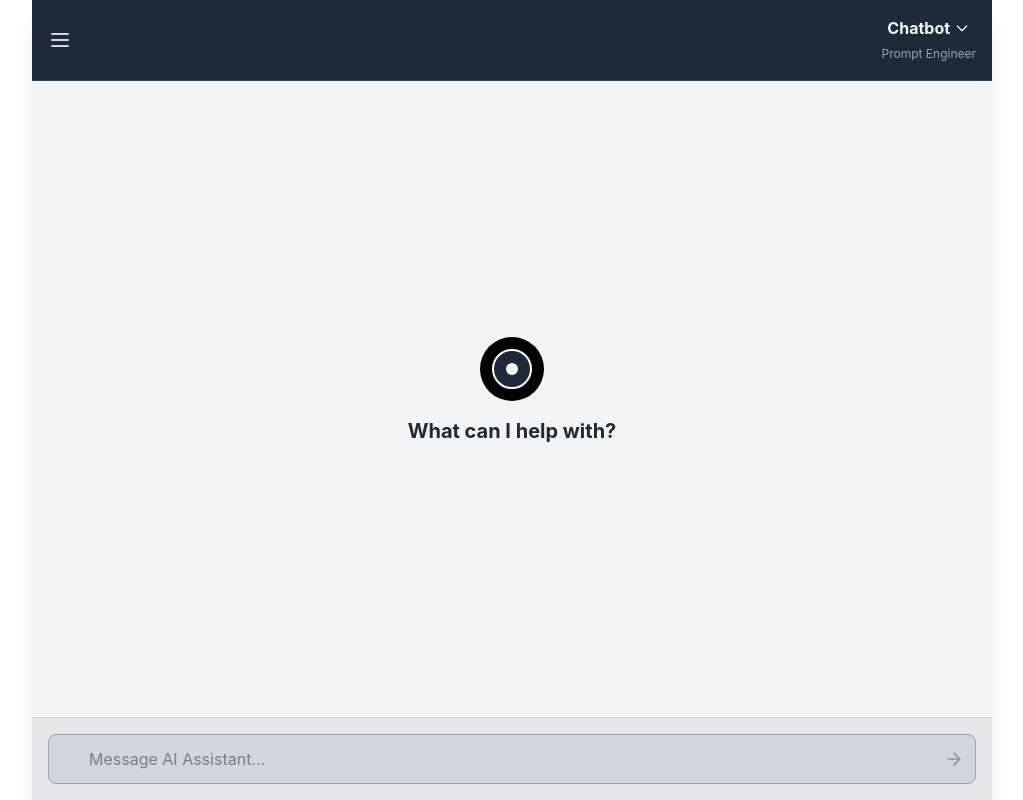
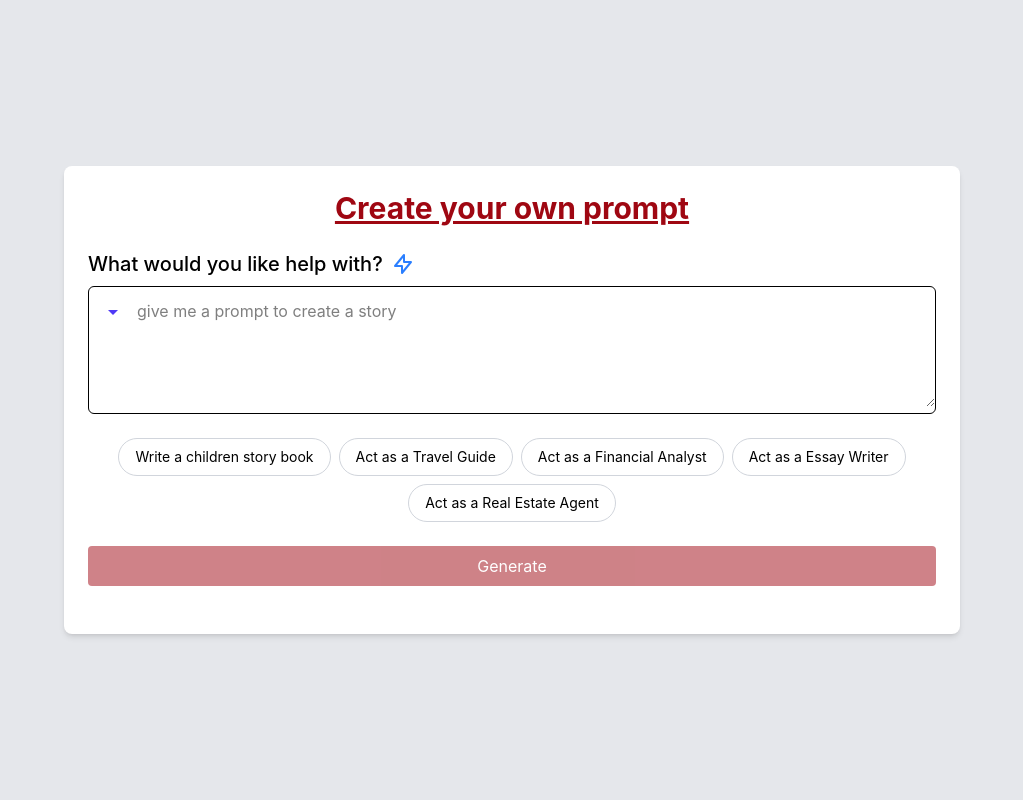
Before and after one commit to ViaSocket-Git/Prompt_Engineer, a React (Create React App) app: page / in a window 1280 px wide. Shown: the whole page, without its empty margins (128-1151 px from the left). Built offline with nearby package versions, Linux system fonts and the light colour scheme.

Commit message:
updated frontend and fixed issues

```diff
--- a/package.json
+++ b/package.json
@@ -16,7 +16,6 @@
     "react-markdown": "^10.1.0",
     "react-router-dom": "^7.4.0",
     "react-scripts": "5.0.1",
-    "uuid": "^11.1.0",
     "web-vitals": "^2.1.4"
   },
   "scripts": {
--- a/src/Components/intialChatbot.js
+++ b/src/Components/intialChatbot.js
@@ -1,68 +1,71 @@
 import React, { useState, useRef, useEffect } from 'react';
-import { useNavigate } from 'react-router-dom'; // Import useNavigate
+import { useNavigate } from 'react-router-dom';
 import { useThread } from "../Context/ThreadContext";
 import { nanoid } from "nanoid";
-function Chatbot1() {
+
+
+
+
+function PromptGenerator() {
   const [messages, setMessages] = useState([]);
   const [input, setInput] = useState('');
   const [isLoading, setIsLoading] = useState(false);
-  const [showContinue, setShowContinue] = useState(false); // State for "Continue" button
+  const [showContinue, setShowContinue] = useState(false);
+  const [generatedContent, setGeneratedContent] = useState('');
   const messagesEndRef = useRef(null);
 
-
   const { Thread, setThread } = useThread();
-  const navigate = useNavigate(); // Initialize useNavigate hook
+  const navigate = useNavigate();
 
   const scrollToBottom = () => {
-    messagesEndRef.current?.scrollIntoView({ behavior: 'smooth' });
+    if (messagesEndRef.current) {
+      messagesEndRef.current.scrollIntoView({ behavior: 'smooth' });
+    }
   };
 
+
   useEffect(() => {
+    if (messages.length > 0) {
       scrollToBottom();
+    }
   }, [messages]);
 
-  // Helper function to format the response
   const formatResponse = (text) => {
     return text
-      .replace(/\*\*(.*?)\*\*/g, '<strong>$1</strong>') // Bold text
-      .replace(/# (.*?)\n/g, '<h2>$1</h2>') // Heading
-      .replace(/\n/g, '<br />'); // Line breaks
+      .replace(/\*\*(.*?)\*\*/g, '<strong>$1</strong>')
+      .replace(/# (.*?)\n/g, '<h2>$1</h2>')
+      .replace(/\n/g, '<br />');
   };
 
   const generateRandomThreadId = () => {
-    return String(nanoid(9));  // Ensures the ID is explicitly a string
+    return String(nanoid(9));
   };
 
-  const sendMessage = async (messageText = input) => {
-    if (messageText.trim() === '') return;
+  const generatePrompt = async () => {
+    if (input.trim() === '') return; // Ensure input isn't empty
 
-    // Clear previous messages and show loading state
-    setMessages([]);
-    setInput('');
     setIsLoading(true);
-    setShowContinue(false); // Hide "Continue" button
+    setShowContinue(false);
+    setGeneratedContent('');
 
-    const userMessage = { text: messageText, sender: 'user' };
-    setMessages(prevMessages => [...prevMessages, userMessage]);
     const newThreadId = generateRandomThreadId();
     setThread(newThreadId);
-    console.log(newThreadId)
-    // Use the local variable
+
     try {
       const response = await fetch('https://api.gtwy.ai/api/v2/model/chat/completion', {
         method: 'POST',
         headers: {
-          'pauthkey': '8c7ca6fd1ba9a90b1710a88070dfaa2b',
+          'pauthkey': process.env.REACT_APP_PAUTH_KEY,
           'Content-Type': 'application/json'
         },
         body: JSON.stringify({
           thread_id: String(newThreadId),
-          user: messageText,
-          bridge_id: '67beaf5c435a135f50eecdbc',
+          user: input,
+          bridge_id: process.env.REACT_APP_BRIDGE_ID,
           response_type: 'text'
         })
       });
-      console.log(`Using thread ID: ${newThreadId}`);
+
       const data = await response.json();
       let botResponse = "Sorry, I couldn't process that request.";
 
@@ -70,149 +73,111 @@ function Chatbot1() {
         botResponse = data.response.data.content;
       }
 
-      // Format the bot's response
       const formattedResponse = formatResponse(botResponse);
-
-      setMessages(prevMessages => [...prevMessages, {
-        text: formattedResponse,
-        sender: 'bot'
-      }]);
-
-      // Show "Continue" button after the bot responds
+      setGeneratedContent(formattedResponse);
       setShowContinue(true);
     } catch (error) {
       console.error('Error fetching response:', error);
-      setMessages(prevMessages => [...prevMessages, {
-        text: "Sorry, there was an error connecting to the API.",
-        sender: 'bot'
-      }]);
+      setGeneratedContent("Sorry, there was an error connecting to the API.");
     } finally {
       setIsLoading(false);
     }
   };
 
-  const handleKeyPress = (e) => {
-    if (e.key === 'Enter') {
-      sendMessage();
-    }
+  const handleContinue = () => {
+    setShowContinue(false);
+    setGeneratedContent('');
+    navigate('/new-page');
   };
 
-  const handleSuggestionClick = (suggestion) => {
-    sendMessage(suggestion);
-  };
-
-  const handleContinue = () => {
-    setShowContinue(false); // Hide "Continue" button
-    setMessages([]); // Clear the chat for a new interaction
-    navigate('/new-page'); // Navigate to the new page
-  };
+  const examplePrompts = [
+    "Write a children story book",
+    "Act as a Travel Guide",
+    "Act as a Financial Analyst",
+    "Act as a Essay Writer",
+    "Act as a Real Estate Agent"
+  ];
 
   return (
-    <div className="flex justify-center w-full">
-      <div className="flex flex-col h-screen w-3/4 bg-gray-200 shadow-xl">
-        {/* Header */}
-        <div className="bg-gray-800 border-b border-gray-700 p-4 flex items-center justify-between text-gray-100">
-          <div className="flex items-center">
-            <button className="mr-4 text-gray-300 hover:text-white">
-              <svg xmlns="http://www.w3.org/2000/svg" className="h-6 w-6" fill="none" viewBox="0 0 24 24" stroke="currentColor">
-                <path strokeLinecap="round" strokeLinejoin="round" strokeWidth={2} d="M4 6h16M4 12h16M4 18h16" />
+    <div className="bg-gray-200 min-h-screen flex items-center justify-center">
+      <div className="max-w-4xl w-full p-6 bg-white rounded-lg shadow-md">
+        <h1 className="text-3xl font-bold mb-6 text-center"><span className="text-red-800 underline">Create your own prompt</span></h1>
+
+        <div className="mb-6">
+          <div className="flex items-center mb-2">
+            <h2 className="text-xl font-medium">What would you like help with?</h2>
+            <svg className="ml-2 w-6 h-6 text-blue-500" fill="none" stroke="currentColor" viewBox="0 0 24 24" xmlns="http://www.w3.org/2000/svg">
+              <path strokeLinecap="round" strokeLinejoin="round" strokeWidth="2" d="M13 10V3L4 14h7v7l9-11h-7z"></path>
             </svg>
-            </button>
           </div>
 
-          <div className="text-center">
-            <div className="flex items-center justify-center">
-              <span className="font-bold">Chatbot</span>
-              <svg xmlns="http://www.w3.org/2000/svg" className="h-4 w-4 ml-1" fill="none" viewBox="0 0 24 24" stroke="currentColor">
-                <path strokeLinecap="round" strokeLinejoin="round" strokeWidth={2} d="M19 9l-7 7-7-7" />
+          <div className="relative border rounded-md bg-white">
+            <div className="absolute left-3 top-3 text-indigo-600">
+              <svg className="w-6 h-6" viewBox="0 0 24 24" fill="none" xmlns="http://www.w3.org/2000/svg">
+                <path d="M12 16L7 11H17L12 16Z" fill="currentColor" />
               </svg>
             </div>
-            <span className="text-xs text-gray-400">Prompt Engineer</span>
+            <textarea
+              value={input}
+              onChange={(e) => setInput(e.target.value)}
+              placeholder="give me a prompt to create a story"
+              className="w-full pl-12 pr-4 py-3 focus:outline-none focus:ring-1 focus:ring-blue-500 rounded-md"
+              rows="4"
+            />
           </div>
         </div>
 
-        {/* Chat Messages */}
-        <div className="flex-1 p-6 overflow-y-auto bg-gray-100">
-          {messages.length === 0 ? (
-            <div className="flex flex-col items-center justify-center h-full">
-              <div className="w-16 h-16 rounded-full bg-black flex items-center justify-center mb-4">
-                <div className="w-10 h-10 rounded-full bg-gray-800 flex items-center justify-center border-2 border-white">
-                  <div className="w-3 h-3 rounded-full bg-white"></div>
+        <div className="flex flex-wrap gap-2 mb-6 justify-center">
+          {examplePrompts.map((prompt, index) => (
+            <button
+              key={index}
+              onClick={() => setInput(prompt)}
+              className="px-4 py-2 bg-white border border-gray-300 rounded-full text-sm hover:bg-gray-50"
+            >
+              {prompt}
+            </button>
+          ))}
         </div>
-              </div>
-              <h2 className="text-xl font-bold mb-4 text-gray-800">What can I help with?</h2>
-            </div>
-          ) : (
-            <>
-              {messages.map((message, index) => (
+
+        <button
+          onClick={generatePrompt}
+          disabled={isLoading || input.trim() === ''}
+          className="bg-red-800 text-white px-6 py-2 rounded hover:bg-red-900 disabled:opacity-50 mb-6 w-full"
+        >
+          {isLoading ? 'Generating...' : 'Generate'}
+        </button>
+
+        {generatedContent && (
+          <div className="bg-white border rounded-md p-6 mb-6 shadow-sm">
+            <h3 className="text-lg font-medium mb-3">Generated Prompt:</h3>
             <div
-                  key={index}
-                  className={`mb-4 flex ${message.sender === 'user' ? 'justify-end' : 'justify-start'}`}
-                >
-                  <div
-                    className={`px-4 py-3 rounded-lg max-w-2xl w-full break-words ${message.sender === 'user' ? 'bg-black text-white rounded-br-none' : 'bg-gray-300 text-gray-800 rounded-bl-none'}`}
-                    dangerouslySetInnerHTML={{ __html: message.text }}
+              className="prose max-w-none"
+              dangerouslySetInnerHTML={{ __html: generatedContent }}
             />
           </div>
-              ))}
+        )}
+
         {isLoading && (
-                <div className="flex justify-start mb-4">
-                  <div className="bg-gray-300 text-gray-800 px-4 py-2 rounded-lg rounded-bl-none">
-                    <div className="flex space-x-1">
-                      <div className="w-2 h-2 bg-gray-600 rounded-full animate-bounce"></div>
-                      <div className="w-2 h-2 bg-gray-600 rounded-full animate-bounce" style={{ animationDelay: '0.2s' }}></div>
-                      <div className="w-2 h-2 bg-gray-600 rounded-full animate-bounce" style={{ animationDelay: '0.4s' }}></div>
-                    </div>
+          <div className="bg-white border rounded-md p-6 mb-6 shadow-sm flex justify-center items-center h-40">
+            <div className="flex space-x-2">
+              <div className="w-3 h-3 bg-red-800 rounded-full animate-bounce"></div>
+              <div className="w-3 h-3 bg-red-800 rounded-full animate-bounce" style={{ animationDelay: '0.2s' }}></div>
+              <div className="w-3 h-3 bg-red-800 rounded-full animate-bounce" style={{ animationDelay: '0.4s' }}></div>
             </div>
           </div>
         )}
-            </>
-          )}
-          <div ref={messagesEndRef} />
-        </div>
 
-        {/* Suggestions */}
-        {messages.length === 0 }
-
-        {/* Continue Button */}
         {showContinue && (
-          <div className="px-6 pb-4 bg-gray-100">
           <button
             onClick={handleContinue}
-              className="w-full bg-black text-white rounded-lg p-3 hover:bg-gray-800"
+            className="bg-red-800 text-white px-6 py-2 rounded hover:bg-red-900 w-full"
           >
             Continue
           </button>
-          </div>
         )}
-
-        {/* Input Box */}
-        <div className="border-t border-gray-300 p-4 bg-gray-200">
-          <div className="flex items-center relative">
-            <input
-              type="text"
-              value={input}
-              onChange={(e) =>{
-                setInput(e.target.value)
-               }}
-              onKeyPress={handleKeyPress}
-              placeholder="Message AI Assistant..."
-              className="w-full bg-gray-300 border border-gray-400 rounded-lg pl-10 pr-10 py-3 focus:outline-none focus:ring-2 focus:ring-black text-gray-800"
-            />
-            <button
-              onClick={() => sendMessage()}
-              disabled={isLoading || input.trim() === ''}
-              className="absolute right-3 text-gray-600 hover:text-black disabled:opacity-50"
-            >
-              <svg xmlns="http://www.w3.org/2000/svg" className="h-5 w-5" fill="none" viewBox="0 0 24 24" stroke="currentColor">
-                <path strokeLinecap="round" strokeLinejoin="round" strokeWidth={2} d="M5 12h14m0 0l-7 7m7-7l-7-7" />
-              </svg>
-            </button>
-          </div>
-        </div>
       </div>
     </div>
   );
 }
 
-export default Chatbot1;
+export default PromptGenerator;
```
Also changed, not shown: src/Components/chatbot.js (+76 -77 lines), 2 other files (tests, documents, lock files or other folders). Lines whose indentation alone changed are shown as unchanged.
